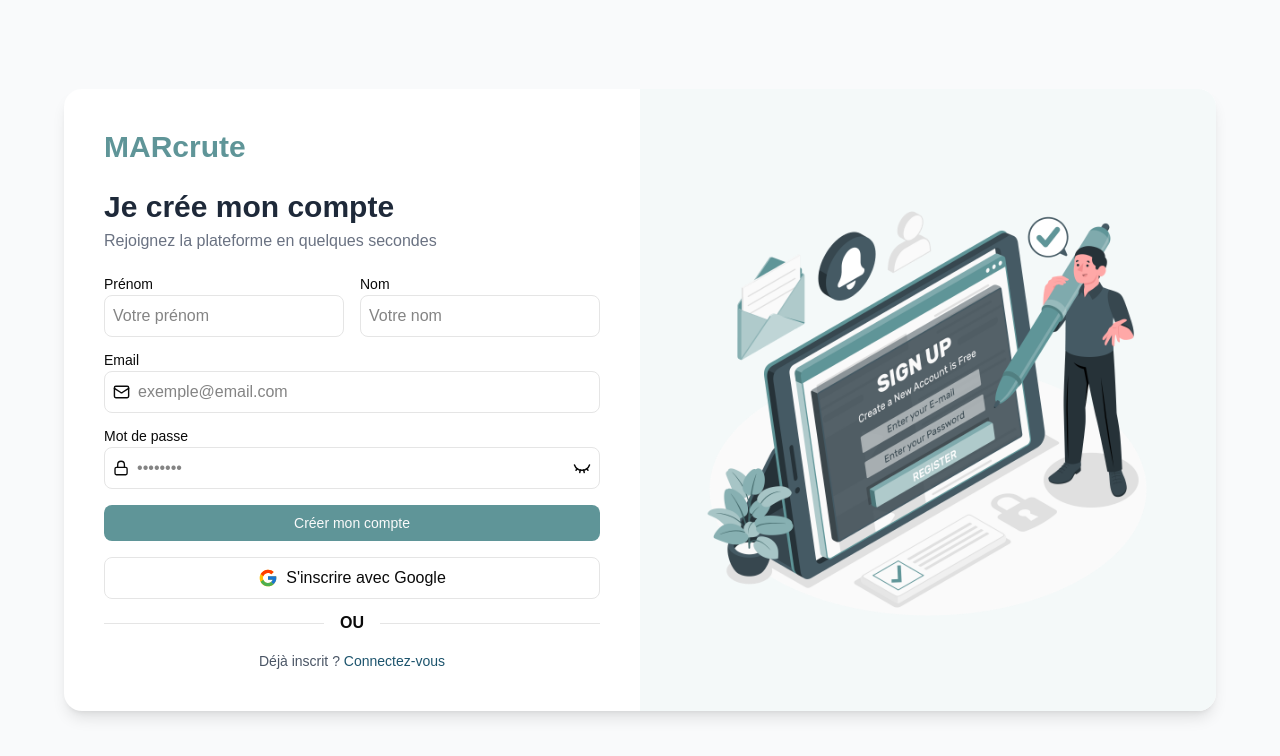
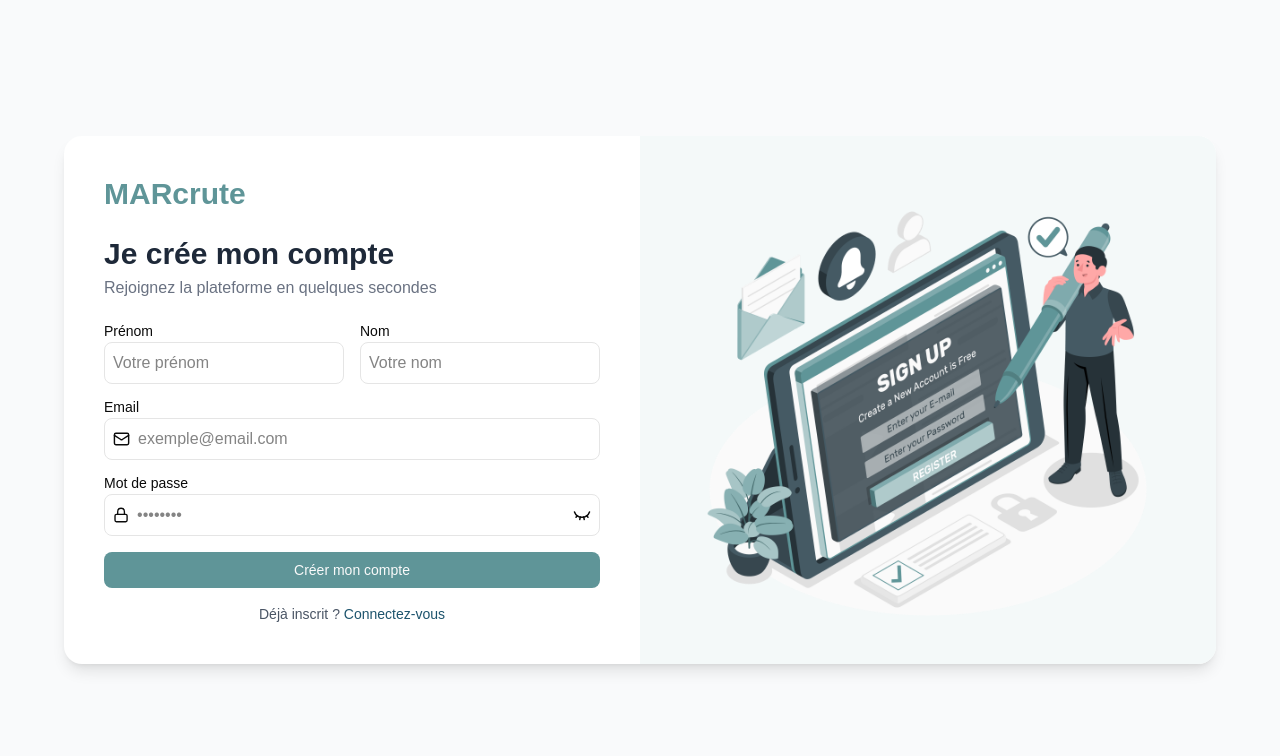
Before and after one commit to theonlyamjad/marcrute, a Next.js app: page /worker/sign-up in a window 1280 px wide. Shown: the top 756 px of the page. Built offline with nearby package versions, Linux system fonts and the light colour scheme; a web font is replaced by a local one.

Commit message:
:fire: clear: supprimation du authentification avec google

```diff
--- a/src/app/(auth)/worker/sign-in/page.tsx
+++ b/src/app/(auth)/worker/sign-in/page.tsx
@@ -118,9 +118,6 @@ const SignInPage = () => {
     }
   }
 
-  const handleGoogleSignIn = async () => {
-    await signIn("google", { callbackUrl: "/worker/dashboard" })
-  }
 
   return (
     <div className="min-h-screen bg-gray-50 flex items-center justify-center px-4">
@@ -195,11 +192,6 @@ const SignInPage = () => {
                     {isLoading ? "Connexion..." : "Se connecter"}
                   </Button>
 
-                  <OAuth
-                    text_1="Continuer avec Google"
-                    onGoogleClick={handleGoogleSignIn}
-                  />
-
                   <p className="text-center text-sm text-gray-600">
                     Vous n&apos;avez pas de compte ?{" "}
                     <Link
--- a/src/app/(auth)/worker/sign-up/page.tsx
+++ b/src/app/(auth)/worker/sign-up/page.tsx
@@ -167,11 +167,6 @@ return (
                   {isLoading ? "Création..." : "Créer mon compte"}
                 </Button>
 
-                <OAuth
-                  text_1="S'inscrire avec Google"
-                  onGoogleClick={handleGoogleSignIn}
-                />
-
                 <p className="text-center text-sm text-gray-600">
                   Déjà inscrit ?{" "}
                   <Link
```
